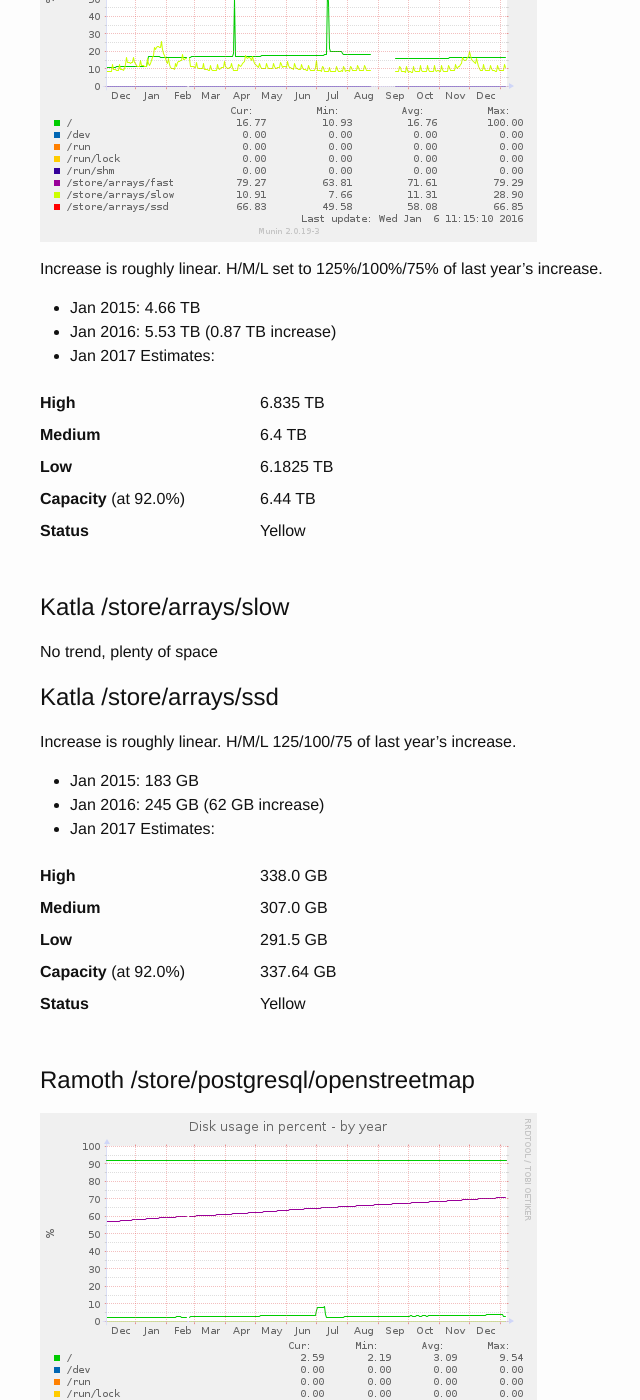
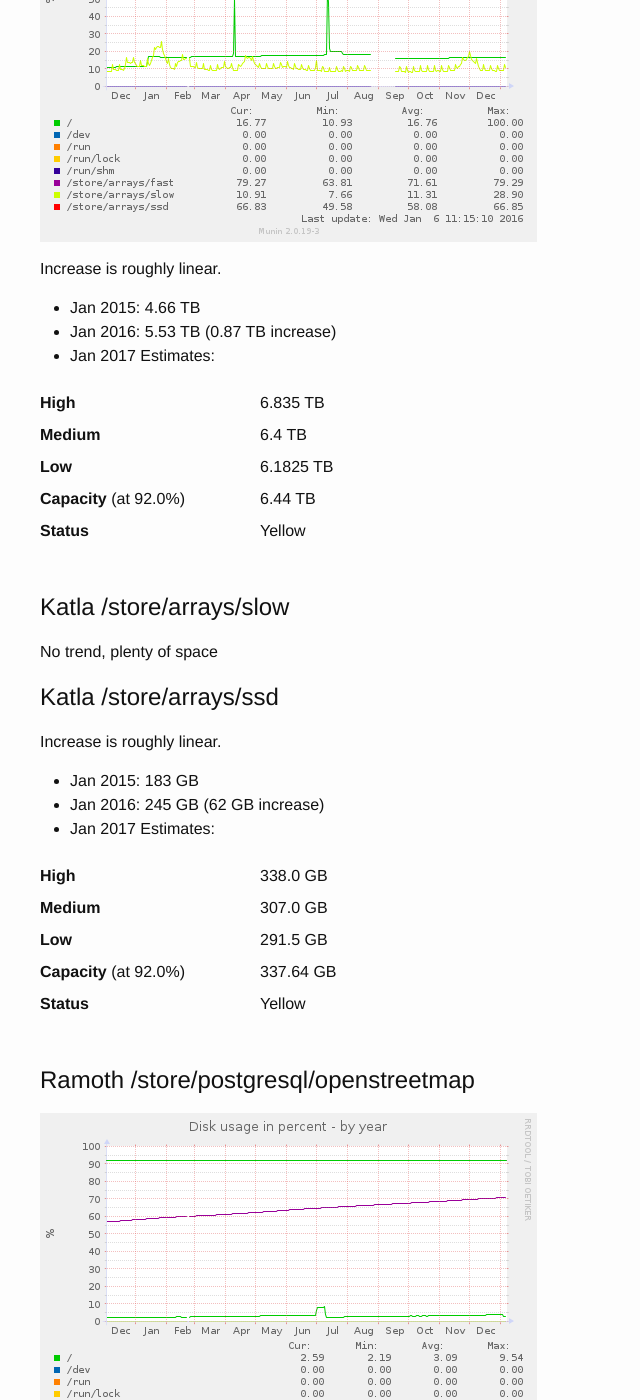
Before and after one commit to gravitystorm/osmf-capacity-planning, a Jekyll site: the page built from 2016/coredb.md, in a window 1280 px wide and 1400 px high, scrolled down 391 px. Shown: the whole window, without its empty margins (230-870 px from the left). Built offline with Jekyll 4.4.1, drawn with Linux system fonts in a browser that asks for light colours; some of the changed text lies outside the part shown.

Commit message:
Remove text for high/medium/low values.

```diff
--- a/2016/coredb.md
+++ b/2016/coredb.md
@@ -10,7 +10,7 @@ title: Core databases
 
 [![]({{ site.baseurl }}/images/2015/katla-df-year.png)](http://munin.openstreetmap.org/openstreetmap/katla.openstreetmap/df.html)
 
-Increase is roughly linear. H/M/L set to 125%/100%/75% of last year's increase.
+Increase is roughly linear.
 
 * Jan 2015: 4.66 TB
 * Jan 2016: 5.53 TB (0.87 TB increase)
@@ -24,7 +24,7 @@ No trend, plenty of space
 
 ## Katla /store/arrays/ssd
 
-Increase is roughly linear. H/M/L 125/100/75 of last year's increase.
+Increase is roughly linear.
 
 * Jan 2015: 183 GB
 * Jan 2016: 245 GB (62 GB increase)
@@ -37,7 +37,7 @@ Increase is roughly linear. H/M/L 125/100/75 of last year's increase.
 
 [![]({{ site.baseurl }}/images/2015/ramoth-df-year.png)](http://munin.openstreetmap.org/openstreetmap/ramoth.openstreetmap/df.html)
 
-Increase is roughly linear. H/M/L 125/100/75 of last year's increase.
+Increase is roughly linear.
 
 * Jan 2015: 4.64 TB
 * Jan 2016: 5.67 TB (1.03 TB increase)
```
